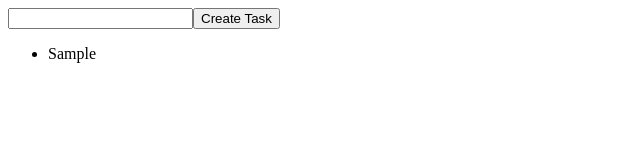
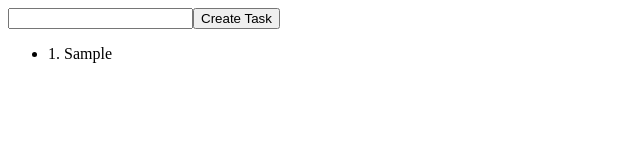
Before and after one commit to cmmartine/task-app, a React (Create React App) app: page / in a window 1280 px wide. Both pictures are taken after typing "Sample" into the empty fields and a click on the input "Create Task". Shown: the top 160 px of the page, without its empty margins (0-640 px from the left). Built offline with nearby package versions, Linux system fonts and the light colour scheme.

Commit message:
Added numbering to tasks in unordered list

```diff
--- a/src/components/Overview.js
+++ b/src/components/Overview.js
@@ -1,7 +1,13 @@
 function ShowTasks({allTasks}){
     return (
       <div>
-        <ul>{allTasks.map(task => <li key={task.id}>{task.text}</li>)}</ul>
+        <ul>
+          {allTasks.map(task => {
+            return <li key={task.id}>
+              {allTasks.indexOf(task) + 1}. {task.text}
+            </li>
+          })}
+        </ul>
       </div>
     );
 }
```
